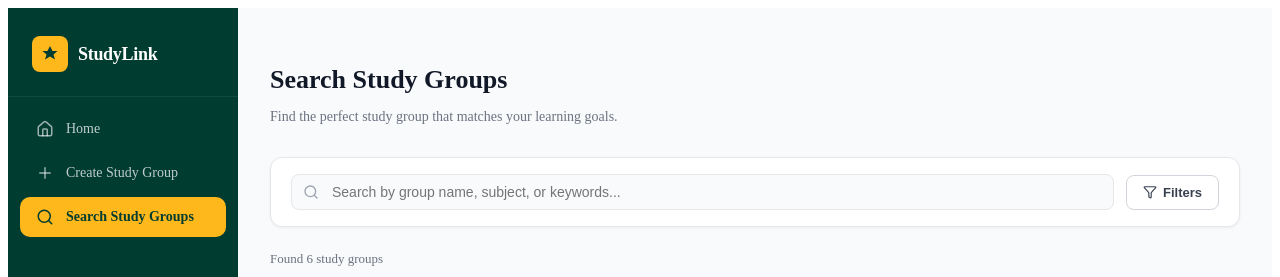
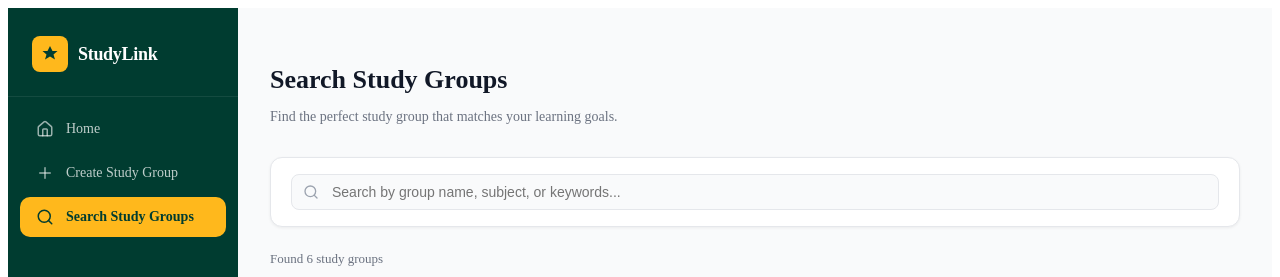
Before and after one commit to arronroasa/studylink-hacked2026, a React (Vite) app in the folder client/: page /search in a window 1280 px wide. Shown: the top 277 px of the page. Built offline with nearby package versions, Linux system fonts and the light colour scheme.

Commit message:
Update SearchGroups.tsx

```diff
--- a/client/src/app/pages/SearchGroups.tsx
+++ b/client/src/app/pages/SearchGroups.tsx
@@ -1,6 +1,6 @@
 // client/src/app/pages/SearchGroups.tsx
 import { useState } from "react";
-import { Search, Filter } from "lucide-react";
+import { Search } from "lucide-react";
 import { Link } from "react-router";
 import { useStudyGroups } from "../context/StudyGroupContext";
 import { StudyGroupCard } from "../components/StudyGroupCard";
@@ -9,14 +9,12 @@ export function SearchGroups() {
   const [searchQuery, setSearchQuery] = useState("");
   const { groups, isJoined } = useStudyGroups();
 
-  const filteredGroups = groups
-    .filter((group) => !isJoined(group.id))
-    .filter(
-      (group) =>
-        group.name.toLowerCase().includes(searchQuery.toLowerCase()) ||
-        group.subject.toLowerCase().includes(searchQuery.toLowerCase()) ||
-        group.description?.toLowerCase().includes(searchQuery.toLowerCase())
-    );
+  const filteredGroups = groups.filter(
+    (group) =>
+      group.name.toLowerCase().includes(searchQuery.toLowerCase()) ||
+      group.subject.toLowerCase().includes(searchQuery.toLowerCase()) ||
+      group.description?.toLowerCase().includes(searchQuery.toLowerCase())
+  );
 
   return (
     <div style={{ flex: 1, overflowY: "auto", backgroundColor: "#f9fafb" }}>
@@ -40,13 +38,10 @@ export function SearchGroups() {
             borderRadius: "12px",
             padding: "16px 20px",
             marginBottom: "24px",
-            display: "flex",
-            gap: "12px",
-            alignItems: "center",
             boxShadow: "0 1px 3px rgba(0,0,0,0.06)",
           }}
         >
-          <div style={{ flex: 1, position: "relative" }}>
+          <div style={{ position: "relative" }}>
             <Search
               style={{
                 position: "absolute",
@@ -79,24 +74,6 @@ export function SearchGroups() {
               }}
             />
           </div>
-          <button
-            style={{
-              display: "flex",
-              alignItems: "center",
-              gap: "6px",
-              padding: "9px 16px",
-              borderRadius: "8px",
-              border: "1.5px solid #d1d5db",
-              backgroundColor: "transparent",
-              fontSize: "13px",
-              fontWeight: "600",
-              color: "#374151",
-              cursor: "pointer",
-            }}
-          >
-            <Filter style={{ width: "14px", height: "14px" }} />
-            Filters
-          </button>
         </div>
 
         {/* Results Count */}
@@ -122,19 +99,12 @@ export function SearchGroups() {
               boxShadow: "0 1px 3px rgba(0,0,0,0.06)",
             }}
           >
-            <Search
-              style={{
-                width: "40px",
-                height: "40px",
-                color: "#d1d5db",
-                margin: "0 auto 16px",
-              }}
-            />
+            <Search style={{ width: "40px", height: "40px", color: "#d1d5db", margin: "0 auto 16px" }} />
             <p style={{ fontSize: "16px", fontWeight: "600", color: "#111827", marginBottom: "8px" }}>
-              No available study groups found
+              No study groups found
             </p>
             <p style={{ fontSize: "14px", color: "#6b7280", marginBottom: "20px" }}>
-              You may have joined all groups, or try adjusting your search.
+              Try adjusting your search or create a new group.
             </p>
             <Link to="/create">
               <button
```
